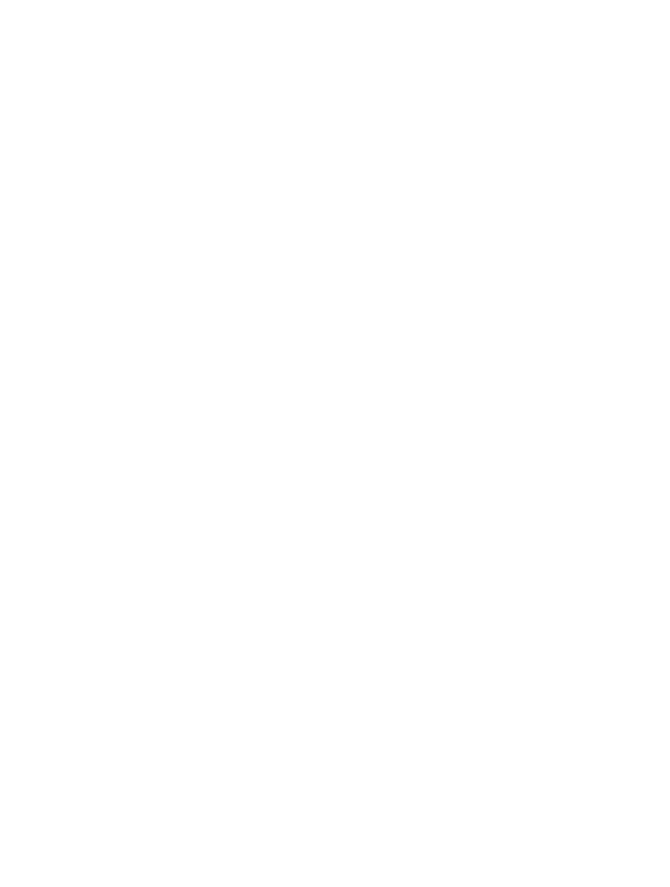
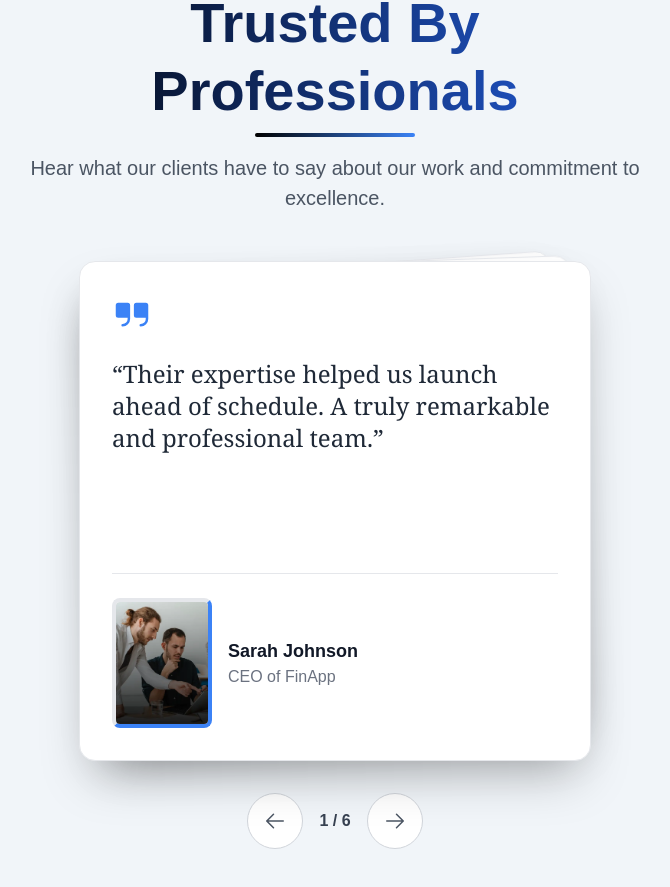
Before and after one commit to BunthongDev/SoftwareFactory, a Next.js app in the folder website/: page / in a window 1280 px wide. Shown: the part 2510-3397 px from the top of the page, without its empty margins (305-975 px from the left). Before the commit the page ends 2403 px from the top, so only its background shows below. Built offline with nearby package versions, Linux system fonts and the light colour scheme.

Commit message:
Implement testimonail section on homepage

```diff
--- a/website/src/app/page.js
+++ b/website/src/app/page.js
@@ -7,6 +7,7 @@ import Slider from "@/components/Slider/slider";
 import Service from "@/components/Service/Service";
 import serviceData from '@/data/service.json'
 import CaseStudy from "@/components/CaseStudy/CaseStudy";
+import Testimonial from "@/components/Testimonial/Testimonial";
 
 
 export default function Home() {
@@ -21,6 +22,7 @@ export default function Home() {
         <Slider />
         <Service data={serviceData} />
         <CaseStudy/>
+        <Testimonial/>
 
       </main>
     </div>
--- /dev/null
+++ b/website/src/components/Testimonial/Testimonial.jsx
@@ -0,0 +1,235 @@
+"use client";
+import React from "react";
+import Image from "next/image";
+// 1. ADDED MORE HOOKS FROM FRAMER MOTION & REACT
+import {
+  motion,
+  AnimatePresence,
+  useMotionValue,
+  useTransform,
+} from "framer-motion";
+import * as Icon from "@phosphor-icons/react/dist/ssr";
+
+const testimonialData = [
+  {
+    id: 1,
+    quote:
+      "Their expertise helped us launch ahead of schedule. A truly remarkable and professional team.",
+    name: "Sarah Johnson",
+    role: "CEO of FinApp",
+    avatar: "/images/caseone.webp",
+  },
+  {
+    id: 2,
+    quote:
+      "The custom logistics system they built has revolutionized our workflow. Efficiency is up by over 50%.",
+    name: "Michael Chen",
+    role: "COO of SupplyCo",
+    avatar: "/images/casetwo.webp",
+  },
+  {
+    id: 3,
+    quote:
+      "An incredible eye for design. They transformed our concept into a beautiful, intuitive app users love.",
+    name: "Emily Rodriguez",
+    role: "Product Manager, HealthTrack",
+    avatar: "/images/casethree.webp",
+  },
+  {
+    id: 4,
+    quote:
+      "A game-changer for our e-commerce site. The new platform is fast, scalable, and our sales have increased by 40%.",
+    name: "David Lee",
+    role: "Founder of StyleHub",
+    avatar: "/images/casefour.webp",
+  },
+  {
+    id: 5,
+    quote:
+      "The data analytics solution provided invaluable insights, allowing us to make smarter, data-driven decisions.",
+    name: "Jessica Martinez",
+    role: "Marketing Director, Marketly",
+    avatar: "/images/casetwo.webp",
+  },
+  {
+    id: 6,
+    quote:
+      "From concept to launch, the game development process was seamless. An incredibly talented and professional team.",
+    name: "Chris Evans",
+    role: "Lead Producer, Titan Games",
+    avatar: "/images/avatar3.webp",
+  },
+];
+
+const MAX_VISIBLE_CARDS = 3;
+
+const Testimonial = () => {
+  const [activeIndex, setActiveIndex] = React.useState(0);
+  const [direction, setDirection] = React.useState(0);
+
+  // --- 2. START LOGIC FOR THE 3D TILT EFFECT  ---
+  const headingRef = React.useRef(null);
+  const x = useMotionValue(0);
+  const y = useMotionValue(0);
+
+  // Map mouse position to rotation values.
+  // The range [-100, 100] represents the distance from the center of the element.
+  // The range [15, -15] is the degree of rotation.
+  const rotateX = useTransform(y, [-100, 100], [15, -15]);
+  const rotateY = useTransform(x, [-100, 100], [-15, 15]);
+
+  const handleMouseMove = (event) => {
+    const rect = headingRef.current.getBoundingClientRect();
+    const width = rect.width;
+    const height = rect.height;
+
+    // Calculate mouse position relative to the center of the element
+    const mouseX = event.clientX - rect.left - width / 2;
+    const mouseY = event.clientY - rect.top - height / 2;
+
+    // Update motion values
+    x.set(mouseX);
+    y.set(mouseY);
+  };
+
+  const handleMouseLeave = () => {
+    // Reset to default state
+    x.set(0);
+    y.set(0);
+  };
+  // ---END LOGIC FOR THE 3D TILT EFFECT  ---
+
+  const nextCard = () => {
+    setDirection(1);
+    setActiveIndex((prevIndex) => (prevIndex + 1) % testimonialData.length);
+  };
+
+  const prevCard = () => {
+    setDirection(-1);
+    setActiveIndex(
+      (prevIndex) =>
+        (prevIndex - 1 + testimonialData.length) % testimonialData.length
+    );
+  };
+
+  const handleDragEnd = (event, info) => {
+    const dragDistance = info.offset.x;
+    if (dragDistance > 100) {
+      prevCard();
+    } else if (dragDistance < -100) {
+      nextCard();
+    }
+  };
+
+  return (
+    <section className="testimonial-deck-block bg-slate-100 lg:py-24 sm:py-20 py-16">
+      <div className="container">
+        {/* 3. UPDATED HEADING SECTION WITH EVENT HANDLERS */}
+        <div
+          ref={headingRef}
+          onMouseMove={handleMouseMove}
+          onMouseLeave={handleMouseLeave}
+          className="heading text-center max-w-2xl mx-auto"
+          style={{ perspective: "800px" }} // This enables the 3D space
+        >
+          <motion.div
+            style={{ rotateX, rotateY, transformStyle: "preserve-3d" }}
+          >
+            <h2 className="heading2 font-bold text-transparent bg-clip-text bg-gradient-to-r from-black to-blue-600">
+              Trusted By Professionals
+            </h2>
+            <div className="w-40 h-1 bg-gradient-to-r from-black to-blue-500 mx-auto mt-2 rounded-full"></div>
+          </motion.div>
+
+          <p className="body1 mt-4 text-gray-600">
+            Hear what our clients have to say about our work and commitment to
+            excellence.
+          </p>
+        </div>
+
+        <div className="relative w-full max-w-lg mx-auto mt-12 h-[500px]">
+          <AnimatePresence initial={false}>
+            {testimonialData
+              .slice(activeIndex, activeIndex + MAX_VISIBLE_CARDS)
+              .reverse()
+              .map((testimonial, i) => {
+                const indexInDeck = MAX_VISIBLE_CARDS - 1 - i;
+                const isTopCard = indexInDeck === 0;
+
+                return (
+                  <motion.div
+                    key={testimonial.id}
+                    className="absolute w-full h-full p-8 bg-white rounded-2xl shadow-2xl border border-gray-200 flex flex-col cursor-grab active:cursor-grabbing"
+                    initial={{ scale: 1, y: 0, rotate: 0 }}
+                    animate={{
+                      scale: 1 - indexInDeck * 0.05,
+                      y: indexInDeck * -10,
+                      rotate: indexInDeck * (Math.random() > 0.5 ? 1 : -1) * 2,
+                      zIndex: testimonialData.length - indexInDeck,
+                    }}
+                    drag={isTopCard ? "x" : false}
+                    dragConstraints={{ left: 0, right: 0, top: 0, bottom: 0 }}
+                    onDragEnd={handleDragEnd}
+                    transition={{ duration: 0.5, ease: [0.16, 1, 0.3, 1] }}
+                    exit={{
+                      x: direction > 0 ? -500 : 500,
+                      opacity: 0,
+                      scale: 0.8,
+                      transition: { duration: 0.4, ease: "easeIn" },
+                    }}
+                  >
+                    <Icon.QuotesIcon
+                      size={40}
+                      className="text-blue-500"
+                      weight="fill"
+                    />
+                    <p className="font-serif text-2xl text-gray-800 mt-6 flex-grow">
+                      “{testimonial.quote}”
+                    </p>
+                    <div className="border-t border-gray-200 mt-6 pt-6 flex items-center gap-4">
+                      <Image
+                        src={testimonial.avatar}
+                        width={100}
+                        height={100}
+                        alt={testimonial.name}
+                        className="rounded-lg border-b-blue-500 border-r-blue-500 border-4"
+                      />
+                      <div>
+                        <strong className="text-lg font-semibold text-gray-900">
+                          {testimonial.name}
+                        </strong>
+                        <span className="block text-gray-500">
+                          {testimonial.role}
+                        </span>
+                      </div>
+                    </div>
+                  </motion.div>
+                );
+              })}
+          </AnimatePresence>
+        </div>
+
+        {/* Navigation Controls */}
+        <div className="flex items-center justify-center gap-4 mt-8">
+          <button
+            onClick={prevCard}
+            className="flex items-center justify-center w-14 h-14 rounded-full bg-white border border-gray-300 text-gray-600 hover:bg-gray-200 duration-200"
+          >
+            <Icon.ArrowLeftIcon size={24} />
+          </button>
+          <div className="font-semibold text-gray-700">
+            {activeIndex + 1} / {testimonialData.length}
+          </div>
+          <button
+            onClick={nextCard}
+            className="flex items-center justify-center w-14 h-14 rounded-full bg-white border border-gray-300 text-gray-600 hover:bg-gray-200 duration-200"
+          >
+            <Icon.ArrowRightIcon size={24} />
+          </button>
+        </div>
+      </div>
+    </section>
+  );
+};
+
+export default Testimonial;
--- a/website/tailwind.config.js
+++ b/website/tailwind.config.js
@@ -13,12 +13,20 @@ module.exports = {
       },
       // 👇 ADD THIS CONFIGURATION
       animation: {
-        marquee: "marquee 20s linear infinite",
+        marquee: "marquee 20s linear infinite", // Case studies path
+        "gradient-shine": "gradient-shine 5s linear infinite", // Testimonial path
       },
+
       keyframes: {
+        // Case studies path
         marquee: {
           "0%": { transform: "translateX(0%)" },
           "100%": { transform: "translateX(-100%)" },
+        },
+        // Testimonial path
+        "gradient-shine": {
+          "0%, 100%": { "background-position": "0% 50%" },
+          "50%": { "background-position": "100% 50%" },
         },
       },
       // 👆 END OF CONFIGURATION
```
